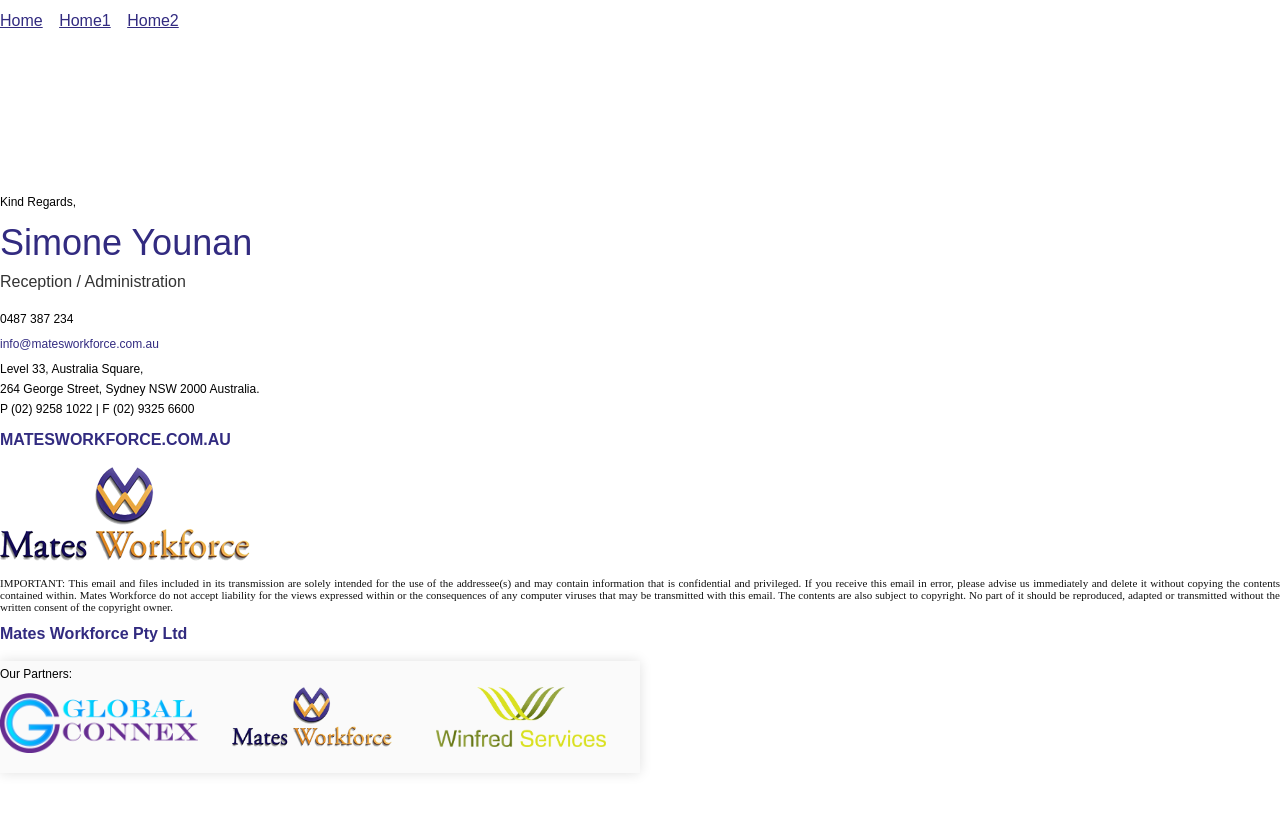
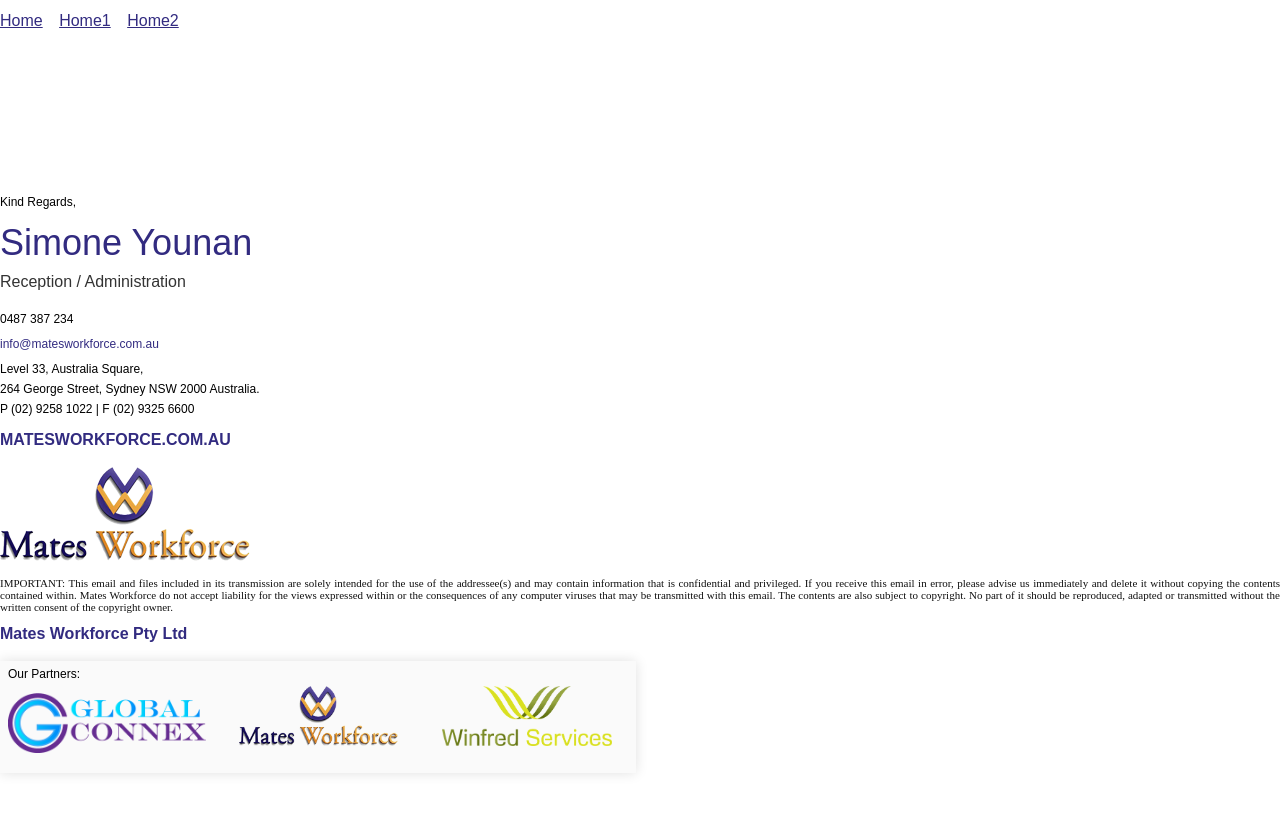
Before and after one commit to devshagor/email-signatures, a Jekyll site: the page index.html, which Jekyll copies as it is, in a window 1280 px wide. Shown: the top 814 px of the page. Built offline with Jekyll 4.4.1, drawn with Linux system fonts in a browser that asks for light colours.

Commit message:
complete

```diff
--- a/_sass/style.scss
+++ b/_sass/style.scss
@@ -75,7 +75,7 @@
 
 }
 .bannar{
-    width: 640px;
+    width: 636px;
     height: 112px;
     background: #fafafa;
     box-shadow: (0px 0px 12px #e0e0e0);
@@ -85,6 +85,7 @@
         float:left;
         margin-right: 15px;
         margin-top: 1%;
+        margin-left: 8px;
         img{
             width: auto;
             height: 60px;
--- a/assets/css/style.css
+++ b/assets/css/style.css
@@ -57,7 +57,7 @@
     margin-bottom: 18px; }
 
 .bannar {
-  width: 640px;
+  width: 636px;
   height: 112px;
   background: #fafafa;
   box-shadow: 0px 0px 12px #e0e0e0; }
@@ -66,7 +66,8 @@
     height: auto;
     float: left;
     margin-right: 15px;
-    margin-top: 1%; }
+    margin-top: 1%;
+    margin-left: 8px; }
     .bannar .bangarimg img {
       width: auto;
       height: 60px;
```
